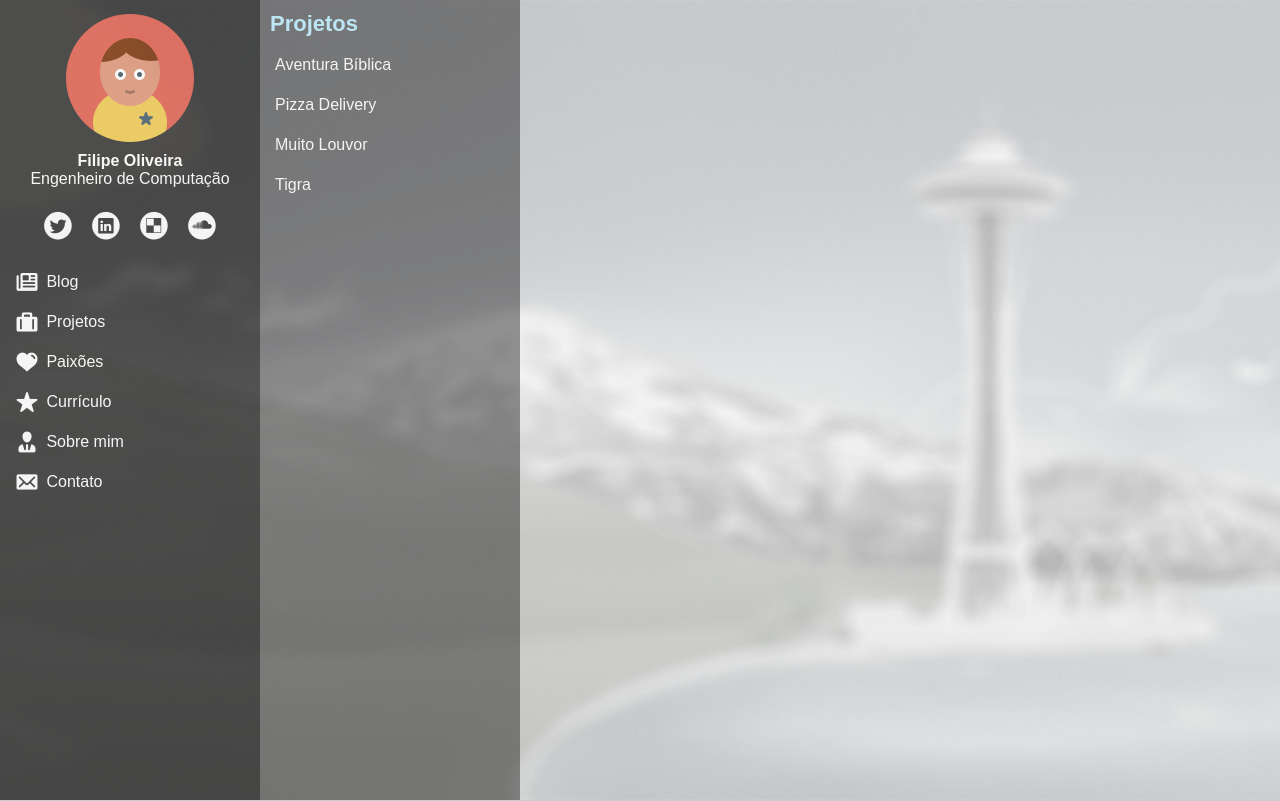
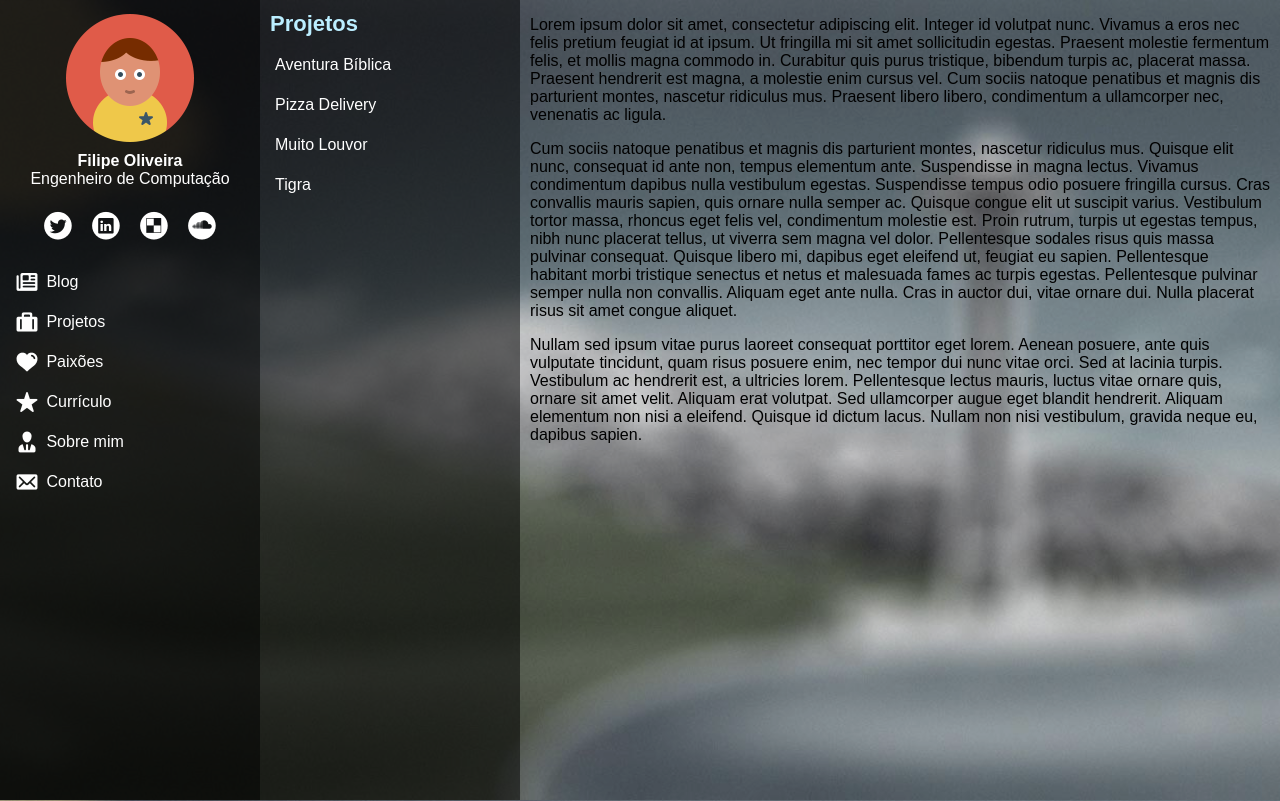
Before and after one commit to fmoliveira/website, a PHP site: page / in a window 1280 px wide. Run offline with PHP 8.4, Linux system fonts and the light colour scheme.

Commit message:
Coluna de conteúdo com largura ajustável ao restante da tela.

```diff
--- a/css/fmoliveira.css
+++ b/css/fmoliveira.css
@@ -6,7 +6,6 @@ html {
   background-size: cover; }
 
 html, body {
-  overflow: hidden;
   height: 100%; }
 
 body {
@@ -34,7 +33,7 @@ section#wrapper {
       color: white;
       text-decoration: none; }
   section#wrapper div#submenu {
-    background-color: rgba(0, 0, 0, 0.5); }
+    background-color: rgba(0, 0, 0, 0.6); }
     section#wrapper div#submenu ul.menu-horizontal > li:hover, section#wrapper div#submenu ul.menu-vertical > li:hover {
       background: #77ddff;
       color: black; }
@@ -42,10 +41,9 @@ section#wrapper {
       color: white;
       text-decoration: none; }
   section#wrapper div#menu, section#wrapper div#submenu {
-    float: left;
     width: 260px;
     height: 100%;
-    opacity: 0.8; }
+    float: left; }
     section#wrapper div#menu header, section#wrapper div#submenu header {
       margin: 0 auto;
       padding-top: 0.5em;
@@ -83,3 +81,9 @@ section#wrapper {
         section#wrapper div#menu nav ul.menu-vertical li img, section#wrapper div#submenu nav ul.menu-vertical li img {
           vertical-align: bottom;
           margin-right: 3px; }
+  section#wrapper div#conteudo {
+    width: auto;
+    height: 100%;
+    overflow: hidden;
+    padding: 0 10px;
+    background-color: rgba(0, 0, 0, 0.15); }
--- a/css/fmoliveira.scss
+++ b/css/fmoliveira.scss
@@ -1,4 +1,4 @@
-$menu_back: 0.8;
+$menu_back: 0.80;
 $menu_fore: #fff;
 
 $menu_hover_back: #0af;
@@ -6,11 +6,13 @@ $menu_hover_fore: #000;
 
 $submenu_header: #bef;
 
-$submenu_back: 0.5;
+$submenu_back: 0.60;
 $submenu_fore: #fff;
 
 $submenu_hover_back: #7df;
 $submenu_hover_fore: #000;
+
+$content_back: 0.15;
 
 html
 {
@@ -23,7 +25,7 @@ html
 
 html, body
 {
-	overflow: hidden;
+	//overflow: hidden;
 	height: 100%;
 }
 
@@ -85,10 +87,9 @@ section#wrapper
 
 	div#menu, div#submenu
 	{
-		float: left;
 		width: 260px;
 		height: 100%;
-		opacity: 0.8;
+		float: left;
 
 		header
 		{
@@ -175,5 +176,10 @@ section#wrapper
 
 	div#conteudo
 	{
+		width: auto;
+		height: 100%;
+		overflow: hidden;
+		padding: 0 10px;
+		background-color: rgba(0, 0, 0, $content_back);
 	}
 }
--- a/index.php
+++ b/index.php
@@ -59,12 +59,14 @@
         </div>
 
         <div id="conteudo">
-
+            <p>Lorem ipsum dolor sit amet, consectetur adipiscing elit. Integer id volutpat nunc. Vivamus a eros nec felis pretium feugiat id at ipsum. Ut fringilla mi sit amet sollicitudin egestas. Praesent molestie fermentum felis, et mollis magna commodo in. Curabitur quis purus tristique, bibendum turpis ac, placerat massa. Praesent hendrerit est magna, a molestie enim cursus vel. Cum sociis natoque penatibus et magnis dis parturient montes, nascetur ridiculus mus. Praesent libero libero, condimentum a ullamcorper nec, venenatis ac ligula.</p>
+            <p>Cum sociis natoque penatibus et magnis dis parturient montes, nascetur ridiculus mus. Quisque elit nunc, consequat id ante non, tempus elementum ante. Suspendisse in magna lectus. Vivamus condimentum dapibus nulla vestibulum egestas. Suspendisse tempus odio posuere fringilla cursus. Cras convallis mauris sapien, quis ornare nulla semper ac. Quisque congue elit ut suscipit varius. Vestibulum tortor massa, rhoncus eget felis vel, condimentum molestie est. Proin rutrum, turpis ut egestas tempus, nibh nunc placerat tellus, ut viverra sem magna vel dolor. Pellentesque sodales risus quis massa pulvinar consequat. Quisque libero mi, dapibus eget eleifend ut, feugiat eu sapien. Pellentesque habitant morbi tristique senectus et netus et malesuada fames ac turpis egestas. Pellentesque pulvinar semper nulla non convallis. Aliquam eget ante nulla. Cras in auctor dui, vitae ornare dui. Nulla placerat risus sit amet congue aliquet.</p>
+            <p>Nullam sed ipsum vitae purus laoreet consequat porttitor eget lorem. Aenean posuere, ante quis vulputate tincidunt, quam risus posuere enim, nec tempor dui nunc vitae orci. Sed at lacinia turpis. Vestibulum ac hendrerit est, a ultricies lorem. Pellentesque lectus mauris, luctus vitae ornare quis, ornare sit amet velit. Aliquam erat volutpat. Sed ullamcorper augue eget blandit hendrerit. Aliquam elementum non nisi a eleifend. Quisque id dictum lacus. Nullam non nisi vestibulum, gravida neque eu, dapibus sapien.</p>
         </div>
-
-        <div class="clear"></div>
 
     </section>
 
+    <div class="clear"></div>
+
 </body>
 </html>
```
Also changed, not shown: imagens/bg.jpg.
